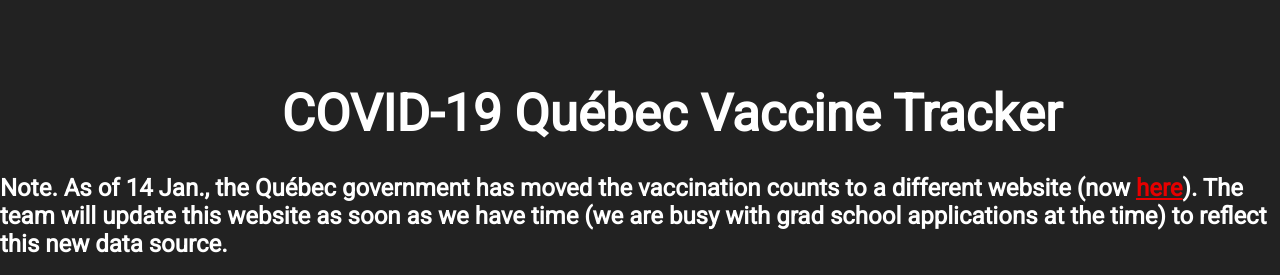
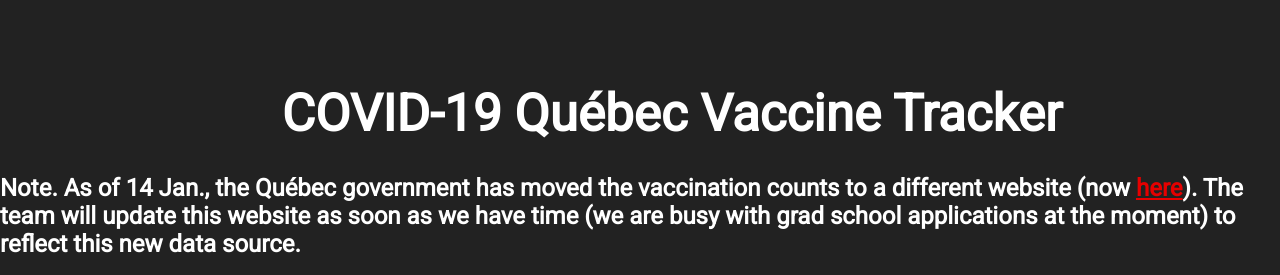
Before and after one commit to ShereenElaidi/vaccine-tracker, a plain HTML site: page docs/index.html in a window 1280 px wide. Shown: the top 275 px of the page. Drawn offline with Linux system fonts and the light colour scheme; no server answers; grey boxes are pictures that could not be loaded.

Commit message:
fixed typo

```diff
--- a/docs/index.html
+++ b/docs/index.html
@@ -13,7 +13,7 @@
       <div> </div>
       <div class="center">
         <h1>COVID-19 Québec Vaccine Tracker</h1>
-        <h2>Note. As of 14 Jan., the Québec government has moved the vaccination counts to a different website (now <a href="https://www.quebec.ca/en/health/health-issues/a-z/2019-coronavirus/situation-coronavirus-in-quebec/covid-19-vaccination-data/" target="_blank">here</a>). The team will update this website as soon as we have time (we are busy with grad school applications at the time) to reflect this new data source.</h2>
+        <h2>Note. As of 14 Jan., the Québec government has moved the vaccination counts to a different website (now <a href="https://www.quebec.ca/en/health/health-issues/a-z/2019-coronavirus/situation-coronavirus-in-quebec/covid-19-vaccination-data/" target="_blank">here</a>). The team will update this website as soon as we have time (we are busy with grad school applications at the moment) to reflect this new data source.</h2>
         <img id="tableauOverflow"></img>
         <div id="total">Cumulative doses administered: </div>
       </div>
```
